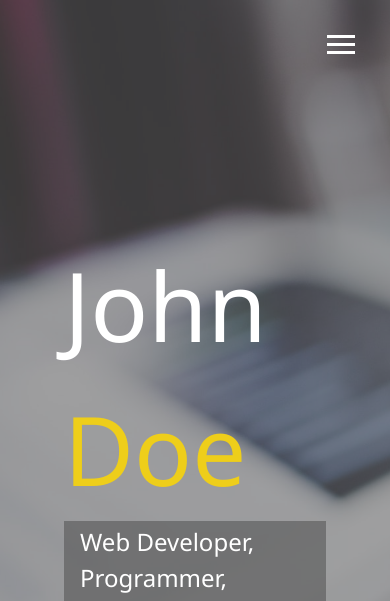
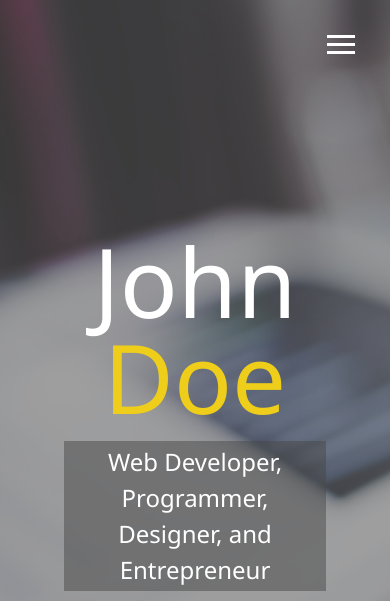
Before and after one commit to bpopescu22/modern_portfolio, a website: page dist/index.html in a window 390 px wide. Shown: the top 601 px of the page. Drawn offline with Linux system fonts and the light colour scheme.

Commit message:
responsive

```diff
--- a/scss/_config.scss
+++ b/scss/_config.scss
@@ -27,3 +27,26 @@ $background-opacity: 0.5;
     }
   }
 }
+
+// Media query mixins
+
+@mixin mediaSm {
+  @media screen and (max-width: 500px) {
+    @content;
+  }
+}
+@mixin mediaMd {
+  @media screen and (max-width: 768px) {
+    @content;
+  }
+}
+@mixin mediaLg {
+  @media screen and (min-width: 769px) and (max-width: 1170px) {
+    @content;
+  }
+}
+@mixin mediaXl {
+  @media screen and (min-width: 1171px) {
+    @content;
+  }
+}
--- /dev/null
+++ b/scss/_mobile.scss
@@ -0,0 +1,51 @@
+//Widescreens
+@include mediaXl {
+}
+//Descktop and laptops
+@include mediaLg {
+}
+//Tablets
+@include mediaMd {
+  main {
+    align-items: center;
+    text-align: center;
+    .lg-heading {
+      line-height: 1;
+      margin-bottom: 1rem;
+    }
+  }
+
+  ul.menu-nav,
+  div.menu-branding {
+    float: none;
+    width: 100%;
+    min-height: 0;
+
+    &.show {
+      transform: translate3d(0, 0, 0);
+    }
+  }
+
+  .menu-nav {
+    height: 75vh;
+    transform: translate3d(-100%, 0, 0);
+    font-size: 1.5rem;
+  }
+
+  .menu-branding {
+    height: 25vh;
+    transform: translate3d(100%, 0, 0);
+
+    .portrait {
+      background: url(../img/portrait_small.jpg);
+      width: 150px;
+      height: 150px;
+    }
+  }
+}
+//Smartphones
+@include mediaSm {
+  main#home h1 {
+    margin-top: 10vh;
+  }
+}
--- a/scss/main.scss
+++ b/scss/main.scss
@@ -1,5 +1,6 @@
 @import 'config';
 @import 'menu';
+@import 'mobile';
 
 * {
   box-sizing: border-box;
```
Also changed, not shown: dist/css/main.css.
